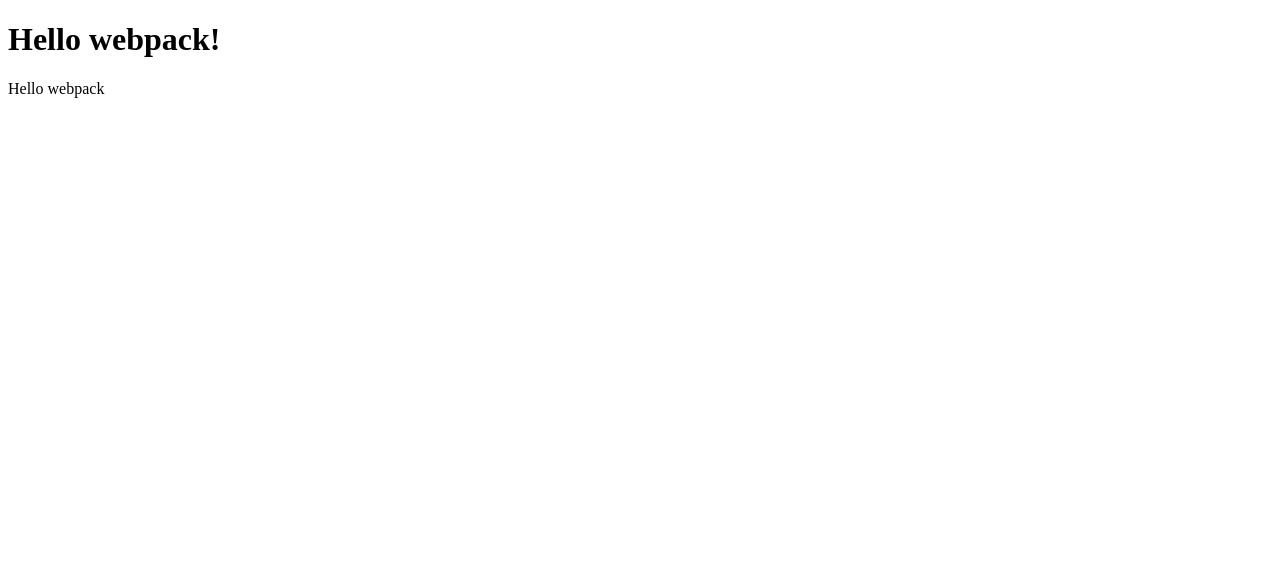
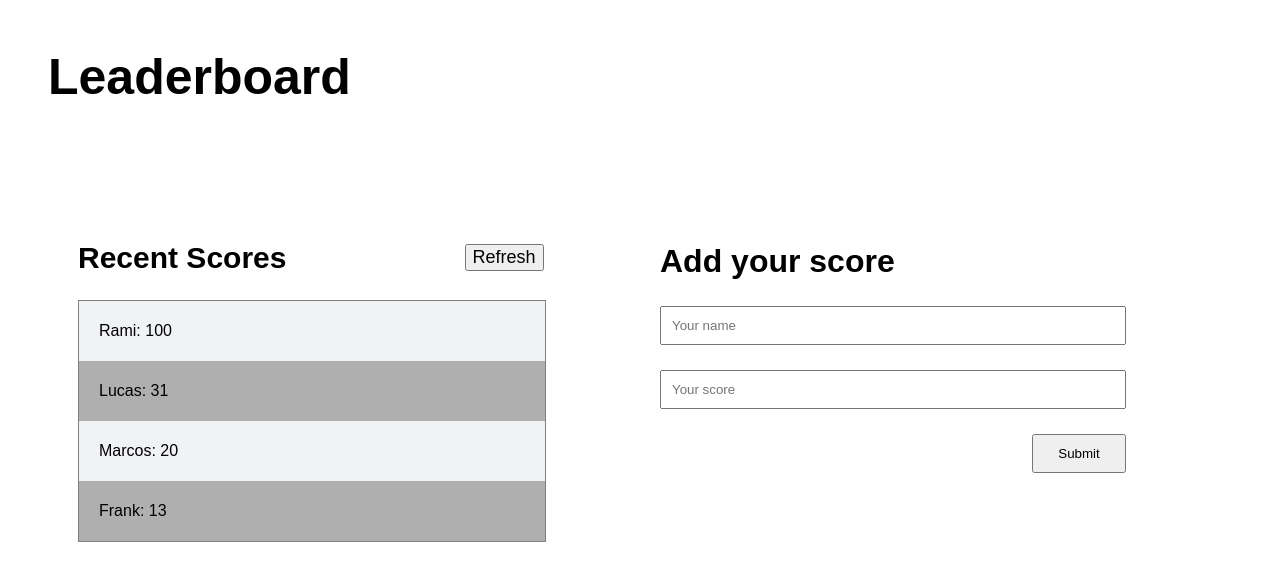
Before and after one commit to ramiaquista/leadboard-website, a website built with webpack: page src/index.html in a window 1280 px wide. Built offline with nearby package versions, Linux system fonts and the light colour scheme.

Commit message:
Add plain HTML with the skeleton of the main page layout. Add style.css file with minimun styling online for placing items. Add displayList() function to display leadboard list. Add script to render all the html dynamically when the page is loaded.

```diff
--- a/package.json
+++ b/package.json
@@ -1,10 +1,12 @@
 {
   "devDependencies": {
     "babel-eslint": "^10.1.0",
+    "css-loader": "^6.3.0",
     "eslint": "^7.32.0",
     "eslint-config-airbnb-base": "^14.2.1",
     "eslint-plugin-import": "^2.24.2",
     "html-webpack-plugin": "^5.3.2",
+    "style-loader": "^3.3.0",
     "stylelint": "^13.13.1",
     "stylelint-config-standard": "^21.0.0",
     "stylelint-csstree-validator": "^1.9.0",
--- a/src/index.html
+++ b/src/index.html
@@ -1,11 +1,15 @@
 <!DOCTYPE html>
 <html lang="en">
 <head>
-    <meta charset="UTF-8">
-    <meta name="viewport" content="width=device-width, initial-scale=1.0">
-    <title>Wbpack Exercise</title>
+    <meta charset="UTF-8" />
+    <meta name="viewport" content="width=device-width, initial-scale=1.0" />
+    <title>Interactive Leaderboard</title>
 </head>
 <body>
-    <h1>Hello webpack!</h1>
+    <header class="title-container dflex">Leaderboard</header>
+    <main class="main-container dflex">
+      <div class="list-container dflex"></div>
+      <div class="add-container dflex"></div>
+    </main>
 </body>
 </html>
--- a/src/index.js
+++ b/src/index.js
@@ -1,11 +1,88 @@
-import _ from 'lodash';
+import './style.css';
 
-function component() {
-  const element = document.createElement('div');
+const user1 = {
+  name: 'Rami',
+  score: 100,
+};
 
-  element.innerHTML = _.join(['Hello', 'webpack'], ' ');
+const user2 = {
+  name: 'Lucas',
+  score: 31,
+};
 
-  return element;
-}
+const user3 = {
+  name: 'Marcos',
+  score: 20,
+};
 
-document.body.appendChild(component());
+const user4 = {
+  name: 'Frank',
+  score: 13,
+};
+
+const leadboard = [user1, user2, user3, user4];
+
+const displayList = (leadboard, ul) => {
+  leadboard.forEach((user, index) => {
+    const li = document.createElement('li');
+    const h3 = document.createElement('h3');
+
+    if (index % 2 === 0) {
+      li.classList.add('white-row');
+    } else {
+      li.classList.add('grey-row');
+    }
+
+    h3.innerText = `${user.name}: ${user.score}`;
+
+    li.appendChild(h3);
+
+    ul.appendChild(li);
+  });
+};
+
+document.addEventListener('DOMContentLoaded', () => {
+  const listContainer = document.querySelector('.list-container');
+
+  const leadboardList = document.createElement('ul');
+
+  const listTitleContainer = document.createElement('div');
+  const listTitle = document.createElement('h2');
+  const refreshBtn = document.createElement('button');
+
+  leadboardList.classList.add('dflex');
+  leadboardList.classList.add('leadbord-list');
+  listTitleContainer.classList.add('dflex');
+  listTitleContainer.classList.add('list-header');
+  refreshBtn.classList.add('refresh-btn');
+
+  listTitle.innerText = 'Recent Scores';
+  refreshBtn.innerText = 'Refresh';
+
+  listTitleContainer.appendChild(listTitle);
+  listTitleContainer.appendChild(refreshBtn);
+
+  listContainer.appendChild(listTitleContainer);
+  listContainer.appendChild(leadboardList);
+
+  const addContainer = document.querySelector('.add-container');
+
+  const addForm = document.createElement('form');
+  const addTitle = document.createElement('h2');
+  const nameInput = document.createElement('input');
+  const scoreInput = document.createElement('input');
+  const submitBtn = document.createElement('button');
+
+  addTitle.innerText = 'Add your score';
+  nameInput.placeholder = 'Your name';
+  scoreInput.placeholder = 'Your score';
+  submitBtn.innerText = 'Submit';
+  addForm.classList.add('dflex');
+  addForm.classList.add('add-form');
+  addTitle.classList.add('add-title');
+
+  addForm.append(addTitle, nameInput, scoreInput, submitBtn);
+  addContainer.appendChild(addForm);
+
+  displayList(leadboard, leadboardList);
+});
--- /dev/null
+++ b/src/style.css
@@ -0,0 +1,91 @@
+body {
+  display: flex;
+  flex-direction: column;
+  font-family: sans-serif;
+}
+
+.dflex {
+  display: flex;
+}
+
+.title-container {
+  font-size: 50px;
+  font-weight: bold;
+  margin: 40px;
+}
+
+.main-container {
+  flex-direction: row;
+  margin: 70px 50px;
+}
+
+.list-container {
+  width: 40%;
+  flex-direction: column;
+  padding-left: 20px;
+}
+
+.leadbord-list {
+  flex-direction: column;
+  border: 1px solid grey;
+  padding: 0;
+  margin: 0;
+  width: 100%;
+}
+
+.leadbord-list li {
+  list-style: none;
+  padding: 5px;
+  padding-left: 20px;
+}
+
+.leadbord-list h3 {
+  font-size: 16px;
+  font-weight: 500;
+}
+
+.white-row {
+  background-color: #f1f2f5;
+}
+
+.grey-row {
+  background-color: rgb(175, 175, 175);
+}
+
+.list-header {
+  justify-content: space-between;
+  font-size: 20px;
+}
+
+.refresh-btn {
+  align-self: center;
+  font-size: 18px;
+}
+
+.add-container {
+  flex-direction: column;
+  padding-left: 10%;
+  width: 40%;
+}
+
+.add-form {
+  flex-direction: column;
+  width: 100%;
+}
+
+.add-title {
+  font-size: 2rem;
+}
+
+.add-form input {
+  margin: 0;
+  margin-bottom: 25px;
+  padding: 10px;
+}
+
+.add-form button {
+  padding: 10px;
+  width: 20%;
+  margin: 0;
+  margin-left: 80%;
+}
--- a/webpack.config.js
+++ b/webpack.config.js
@@ -13,6 +13,14 @@ module.exports = {
       template: './src/index.html',
     }),
   ],
+  module: {
+    rules: [
+      {
+        test: /\.css$/i,
+        use: ['style-loader', 'css-loader'],
+      },
+    ],
+  },
   output: {
     filename: 'main.js',
     path: path.resolve(__dirname, 'dist'),
```
Also changed, not shown: dist/index.html, dist/main.js, 1 other file.
